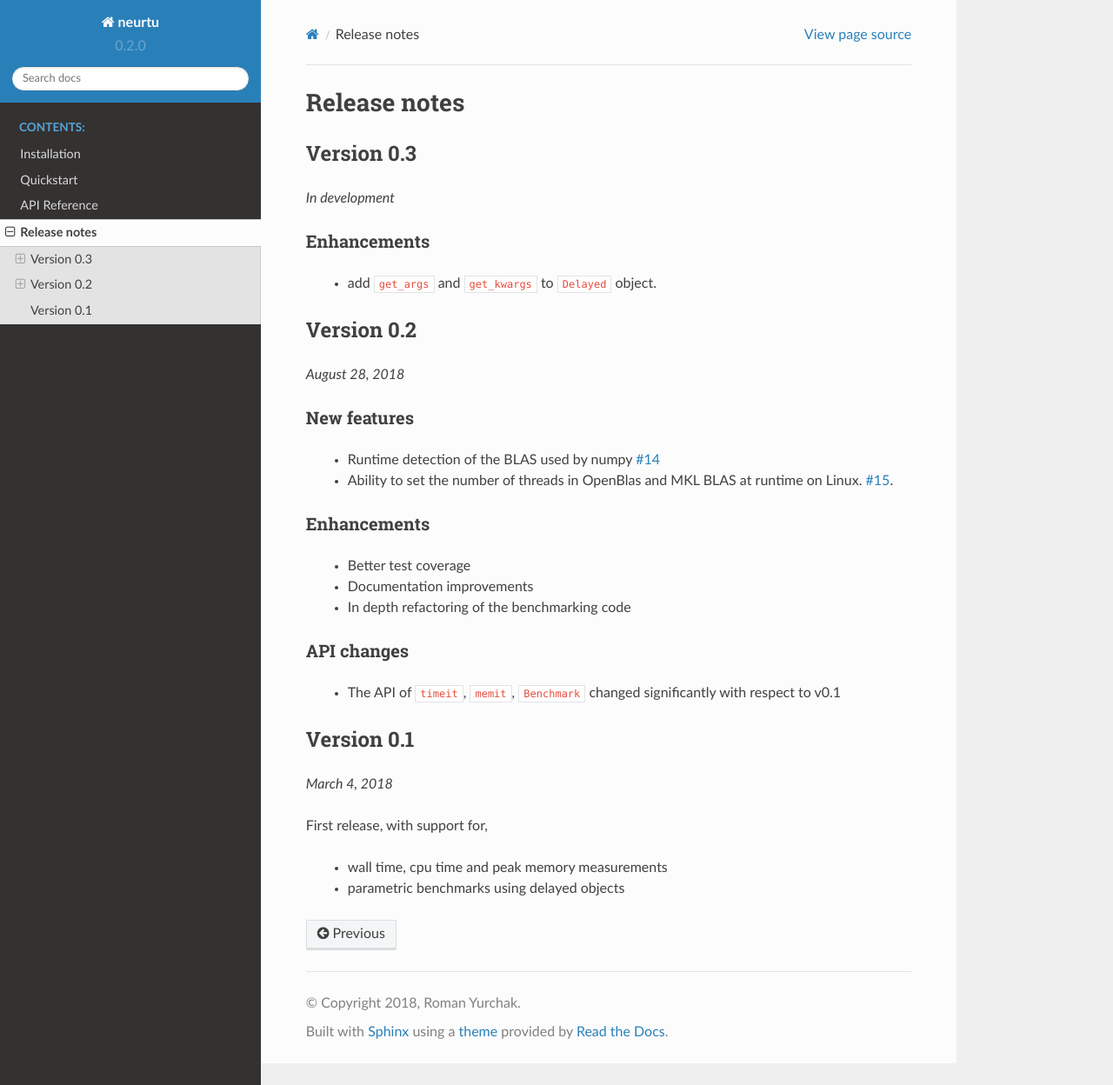
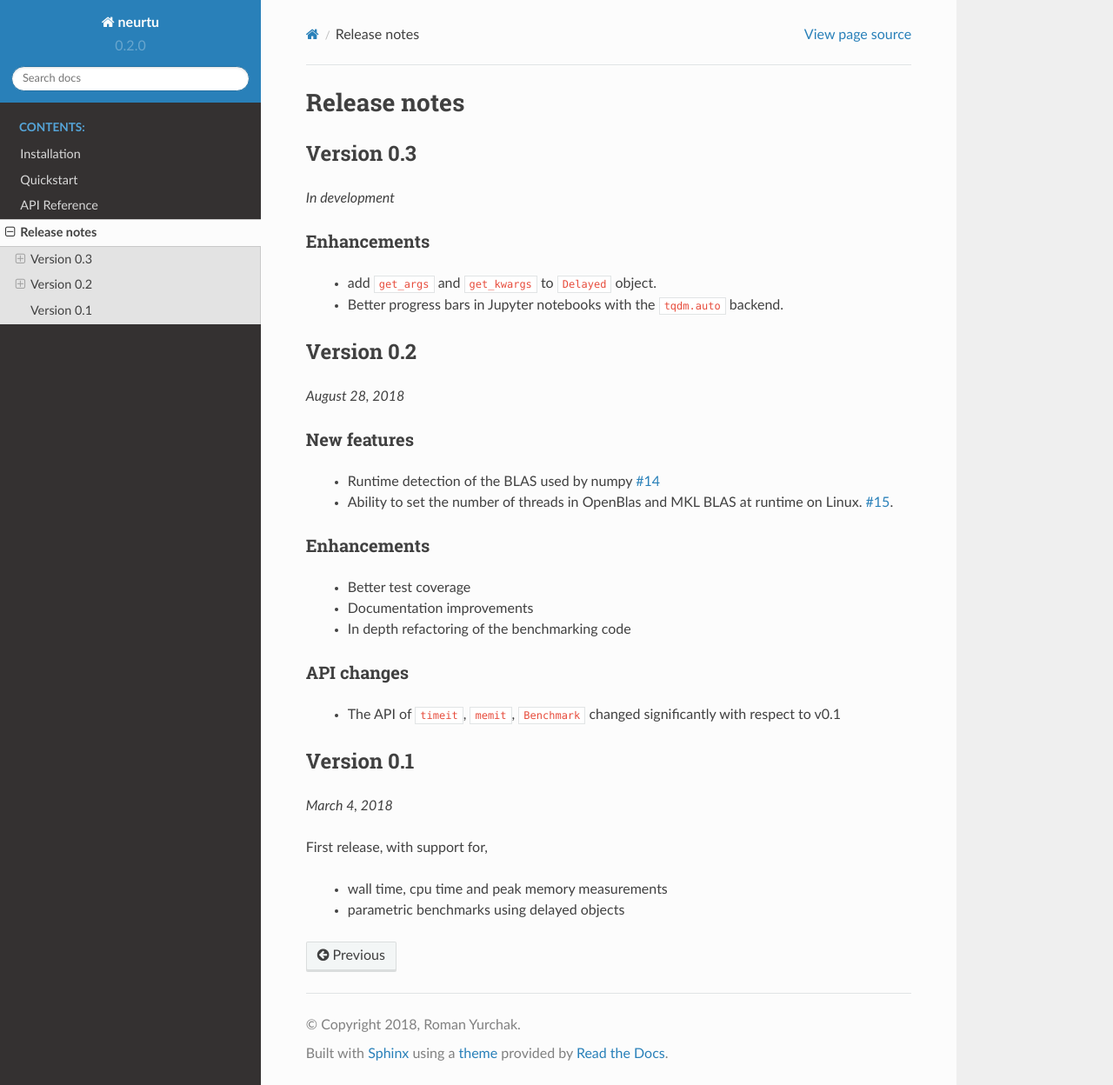
Before and after one commit to symerio/neurtu, a Sphinx documentation site: the page built from doc/release-notes.rst, in a window 1280 px wide and 1248 px high. Shown: the whole window at 87% size. Built offline with Sphinx 7.4.7 and the Read the Docs theme 2.0.0, drawn with Linux system fonts in a browser that asks for light colours; pages that are not in the unit, such as notebooks, are missing from menus.

Commit message:
Update what's new

```diff
--- a/doc/release-notes.rst
+++ b/doc/release-notes.rst
@@ -8,6 +8,8 @@ Version 0.3
 Enhancements
 ^^^^^^^^^^^^
  - add ``get_args`` and ``get_kwargs`` to ``Delayed`` object.
+ - Better progress bars in Jupyter notebooks with the ``tqdm.auto``
+   backend.
 
 Version 0.2
 -----------
```
